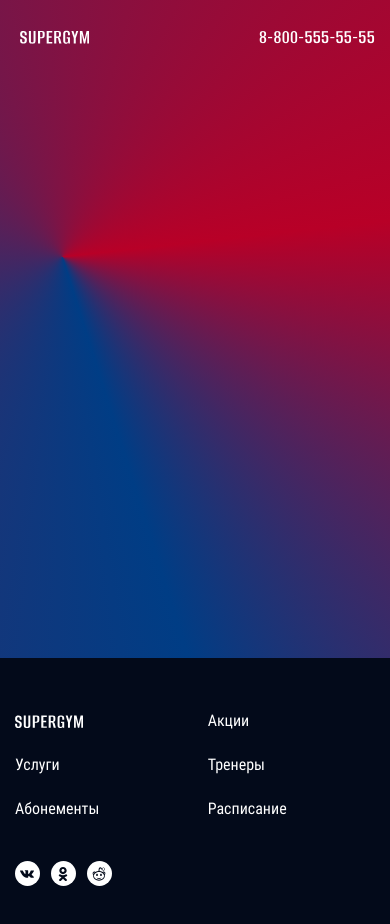
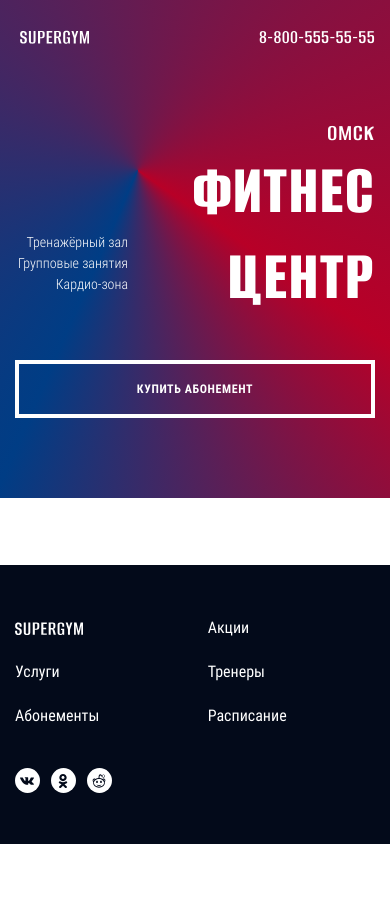
Before and after one commit to romantsarew/fitness-league, a website: page source/index.html in a window 390 px wide. After the commit the page ends 844 px from the top, so only its background shows below. Drawn offline with nearby package versions, Linux system fonts and the light colour scheme; files that its build step writes are made by us from their sources; files whose address does not match are found by name.

Commit message:
done intro block

```diff
--- a/source/index.html
+++ b/source/index.html
@@ -35,13 +35,36 @@
         </div>
       </div>
     </header>
-    <main class="page-main">
+    <main class="main">
+      <h1 class="main__title">Добро пожаловать на страницу Фитнесс-центра SUPERGYM</h1>
       <section class="intro">
         <div class="container">
           <div class="intro__container">
-
+            <div class="intro__text-container">
+              <div class="intro__text-wrapper">
+                <div class="intro__title-container">
+                  <span class="intro__city">омск</span>
+                  <h2 class="intro__title">фитнес центр</h2>
+                </div>
+                <ul class="intro__list">
+                  <li class="intro__item">
+                    Тренажёрный зал
+                  </li>
+                  <li class="intro__item">
+                    Групповые занятия
+                  </li>
+                  <li class="intro__item">
+                    Кардио-зона
+                  </li>
+                </ul>
+              </div>
+              <a class="intro__link" href="#abonament">Купить абонемент</a>
+            </div>
+            <picture>
+              <source type="image/webp" srcset="img/superman.webp 1x, img/superman.webp@2x 2x">
+              <img src="img/superman.jpg" srcset="img/superman@2x.jpg" width="500" height="556" alt="">
+            </picture>
           </div>
-        </div>
       </section>
     </main>
     <footer class="footer">
--- a/source/sass/blocks/intro.scss
+++ b/source/sass/blocks/intro.scss
@@ -2,3 +2,193 @@
   background: $conic-darkcerulean-venetianred;
   min-height: 658px;
 }
+
+.intro__container {
+  display: flex;
+  padding: 51px 0;
+  width: 100%;
+  gap: 64px;
+}
+
+.intro__container img {
+  object-fit: cover;
+}
+
+.intro__text-container {
+  padding-top: 120px;
+  display: flex;
+  flex-direction: column;
+  max-width: 376px;
+  margin-left: 20px;
+}
+
+.intro__text-wrapper {
+  display: flex;
+  margin-bottom: 80px;
+}
+
+.intro__title-container {
+  display: flex;
+  flex-direction: column;
+  order: 1;
+  width: fit-content;
+}
+
+.intro__city {
+  font-family: $ff-alumni;
+  font-size: 48px;
+  color: #ffffff;
+  letter-spacing: 1.44px;
+  line-height: 58px;
+  text-align: end;
+  font-weight: 600;
+  padding-right: 40px;
+}
+
+.intro__title {
+  font-family: $ff-alumni;
+  font-size: 92px;
+  color: #ffffff;
+  letter-spacing: 4px;
+  line-height: 110px;
+  text-align: end;
+  margin: 0;
+  font-weight: 800;
+  text-transform: uppercase;
+}
+
+.intro__list {
+  margin: 0;
+  padding: 0;
+  list-style-type: none;
+  min-width: 113px;
+  align-self: flex-end;
+  margin-bottom: 40px;
+}
+
+.intro__item {
+  color: #ffffff;
+  font-size: 14px;
+  line-height: 21px;
+  text-align: end;
+  font-weight: 300;
+}
+
+.intro__link {
+  border: 4px solid #ffffff;
+  padding: 17px 52px;
+  text-align: center;
+  font-size: 12px;
+  color: #ffffff;
+  text-transform: uppercase;
+  font-weight: 700;
+  letter-spacing: 0.6px;
+  line-height: 14px;
+  max-width: 230px;
+  align-self: end;
+}
+
+@media (max-width: $tablet-width) {
+  .intro {
+    background: $conic-darkcerulean-venetianred-tablet;
+    min-height: 554px;
+  }
+
+  .intro__container {
+    display: flex;
+    padding: 82px 0;
+    gap: 30px;
+  }
+
+  .intro__text-container {
+    padding-top: 60px;
+    display: flex;
+    flex-direction: column;
+    max-width: 376px;
+    margin-left: 0;
+  }
+
+  .intro__text-wrapper {
+    margin-bottom: 40px;
+  }
+
+  .intro__city {
+    font-size: 34px;
+    letter-spacing: 1px;
+    line-height: 41px;
+    padding-right: 0;
+  }
+
+  .intro__title {
+    font-size: 72px;
+    color: #ffffff;
+    letter-spacing: 1.5px;
+    line-height: 86px;
+  }
+
+  .intro__list {
+    min-width: 113px;
+    align-self: flex-end;
+    margin-bottom: 25px;
+    margin-right: 10px;
+  }
+
+  .intro__link {
+    padding: 17px 29px;
+    max-width: 183px;
+  }
+
+  .intro__container img {
+    min-width: 324px;
+    min-height: 390px;
+  }
+}
+
+@media (max-width: $mobile-width) {
+  .intro {
+    background: $conic-darkcerulean-venetianred-mobile;
+    min-height: 491px;
+  }
+
+  .intro__container {
+    display: flex;
+    padding: 115px 0 80px;
+    gap: 0;
+  }
+
+  .intro__title-container {
+    max-width: 200px;
+    margin-left: auto;
+  }
+
+  .intro__text-container {
+    padding-top: 0;
+    max-width: 100%;
+    width: 100%;
+    margin-left: 0;
+  }
+
+
+  .intro__city {
+    font-size: 28px;
+    letter-spacing: 0.8px;
+    line-height: 33px;
+  }
+
+  .intro__list {
+    min-width: 113px;
+    align-self: flex-end;
+    margin-bottom: 25px;
+    margin-right: -5px;
+  }
+
+  .intro__link {
+    padding: 18px 82px;
+    max-width: 100%;
+    width: 100%;
+  }
+
+  .intro__container img {
+    display: none;
+  }
+}
--- /dev/null
+++ b/source/sass/blocks/main.scss
@@ -0,0 +1,3 @@
+.main__title {
+  @include visually-hidden;
+}
--- a/source/sass/mixins.scss
+++ b/source/sass/mixins.scss
@@ -34,6 +34,19 @@
   &.focus-visible:focus {
     @content;
   }
+}
+
+@mixin visually-hidden {
+  position: absolute;
+  width: 1px;
+  height: 1px;
+  margin: -1px;
+  border: 0;
+  padding: 0;
+  white-space: nowrap;
+  clip-path: inset(100%);
+  clip: rect(0 0 0 0);
+  overflow: hidden;
 }
 
 // Desktop first
--- a/source/sass/style.scss
+++ b/source/sass/style.scss
@@ -25,7 +25,8 @@
 @import "blocks/custom-select";
 @import "blocks/header";
 @import "blocks/intro";
-@import "blocks/footer"
+@import "blocks/footer";
+@import "blocks/main";
 
 // ---------------------------------
 
--- a/source/sass/variables.scss
+++ b/source/sass/variables.scss
@@ -7,6 +7,20 @@ $color-default-white: #ffffff;
 $color-transparent: rgba(255, 255, 255, 0);
 $conic-darkcerulean-venetianred: conic-gradient(
   from 130.31deg at 16.03% 39.06%,
+  #b80027 -46.69deg,
+  #003d85 32.24deg,
+  #b80027 313.31deg,
+  #003d85 392.24deg
+);
+$conic-darkcerulean-venetianred-tablet: conic-gradient(
+  from 139.4deg at 20.7% 35.74%,
+  #b80027 -47.69deg,
+  #003d85 32.24deg,
+  #b80027 313.31deg,
+  #003d85 392.24deg
+);
+$conic-darkcerulean-venetianred-mobile: conic-gradient(
+  from 171.43deg at 35.31% 34.22%,
   #b80027 -46.69deg,
   #003d85 32.24deg,
   #b80027 313.31deg,
```
Also changed, not shown: build/css/style.css, build/css/style.min.css, build/img/superman.webp (added), build/img/superman@2x.webp (added), build/index.html, source/img/superman.webp (added), source/img/superman@2x.webp (added), 1 other file.
